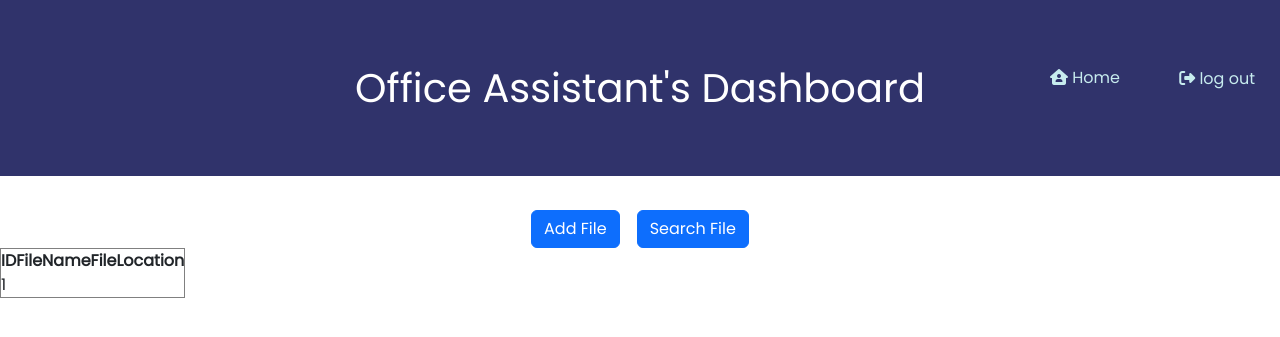
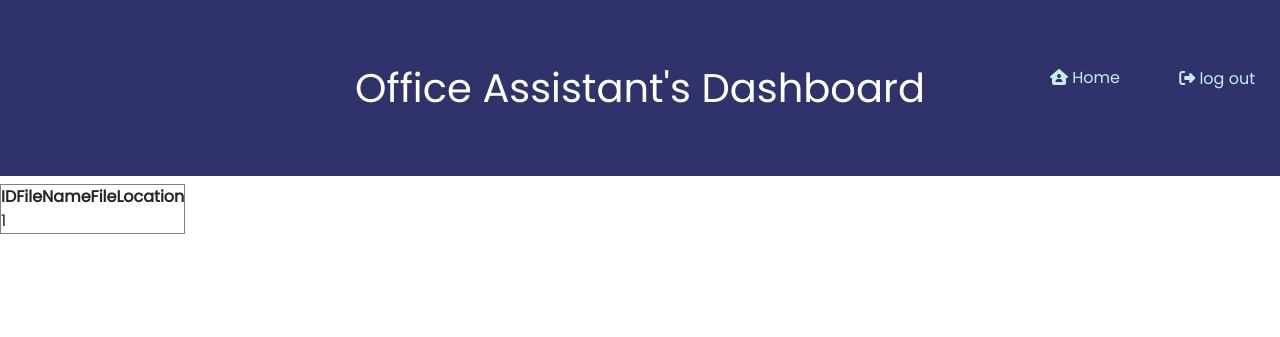
Before and after one commit to NaimurRahman-11/IITResourceManagement-3.0, a PHP site: page /searchFIle.php in a window 1280 px wide. Shown: the top 337 px of the page. Run offline with PHP 8.4, Linux system fonts and the light colour scheme; tables that the repository leaves empty or names only in its code hold one stand-in row (values such as "Sample post"); data that the repository does not hold is empty; some libraries are stand-ins or nearby versions.

Commit message:
removed button

```diff
--- a/searchFIle.php
+++ b/searchFIle.php
@@ -27,10 +27,7 @@
   </div>
 
 
-<div class="buttons text-center">
-    <button type="button" class="btn btn-primary" data-bs-toggle="modal" data-bs-target="#exampleModal">Add File</button>&nbsp; &nbsp;
-    <button type="button" class="btn btn-primary" data-bs-toggle="modal" data-bs-target="#exampleModal2">Search File</button>
-</div>
+
 
 
 <?php
```
